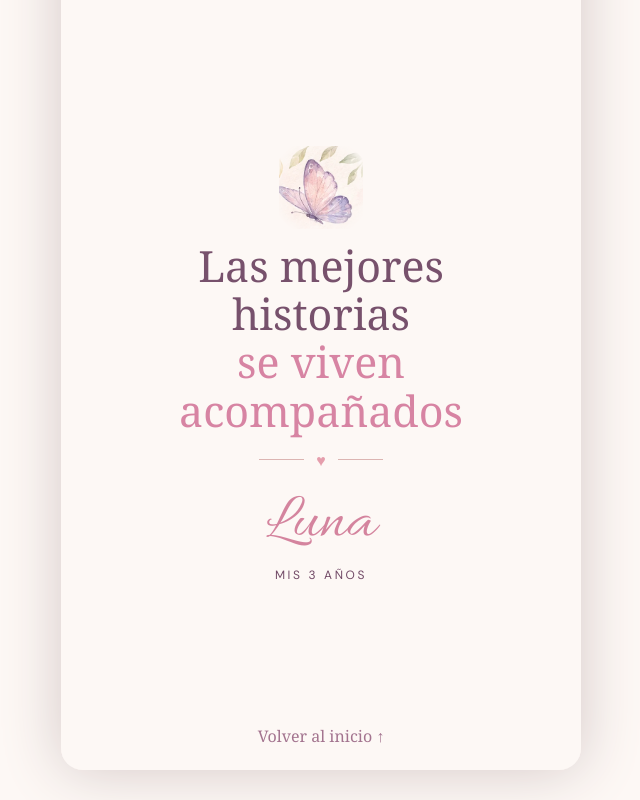
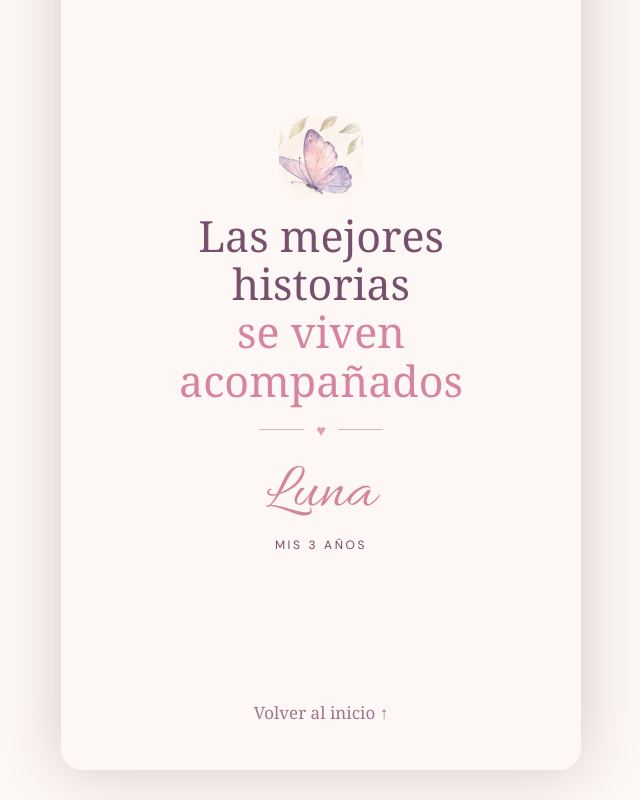
Before and after one commit to ariadnacerisier-ai/cumple_Luna_3, a plain HTML site: page index.html in a window 1280 px wide. Shown: the part 6586-7386 px from the top of the page, without its empty margins (319-959 px from the left). Drawn offline with Linux system fonts and the light colour scheme; a web font is replaced by a local one.

Commit message:
style: colocar volver al inicio al pie de la despedida

```diff
--- a/styles.css
+++ b/styles.css
@@ -175,3 +175,21 @@ h1,h2 {font-size:clamp(32px,8.8vw,43px);line-height:1.12;margin:13px auto}
   white-space: nowrap;
   vertical-align: -0.19em;
 }
+
+/* Despedida: el vínculo vuelve al inicio desde el pie de la última pantalla. */
+.scene--end {
+  padding-bottom: 126px;
+}
+.scene--end .text-next--return {
+  position: absolute;
+  bottom: max(35px, calc(env(safe-area-inset-bottom) + 20px));
+  left: 0;
+  right: 0;
+  width: 100%;
+  margin: 0 auto;
+  padding: 10px 20px;
+  z-index: 3;
+  text-align: center;
+  font-size: 17px;
+  line-height: 1.4;
+}
```
